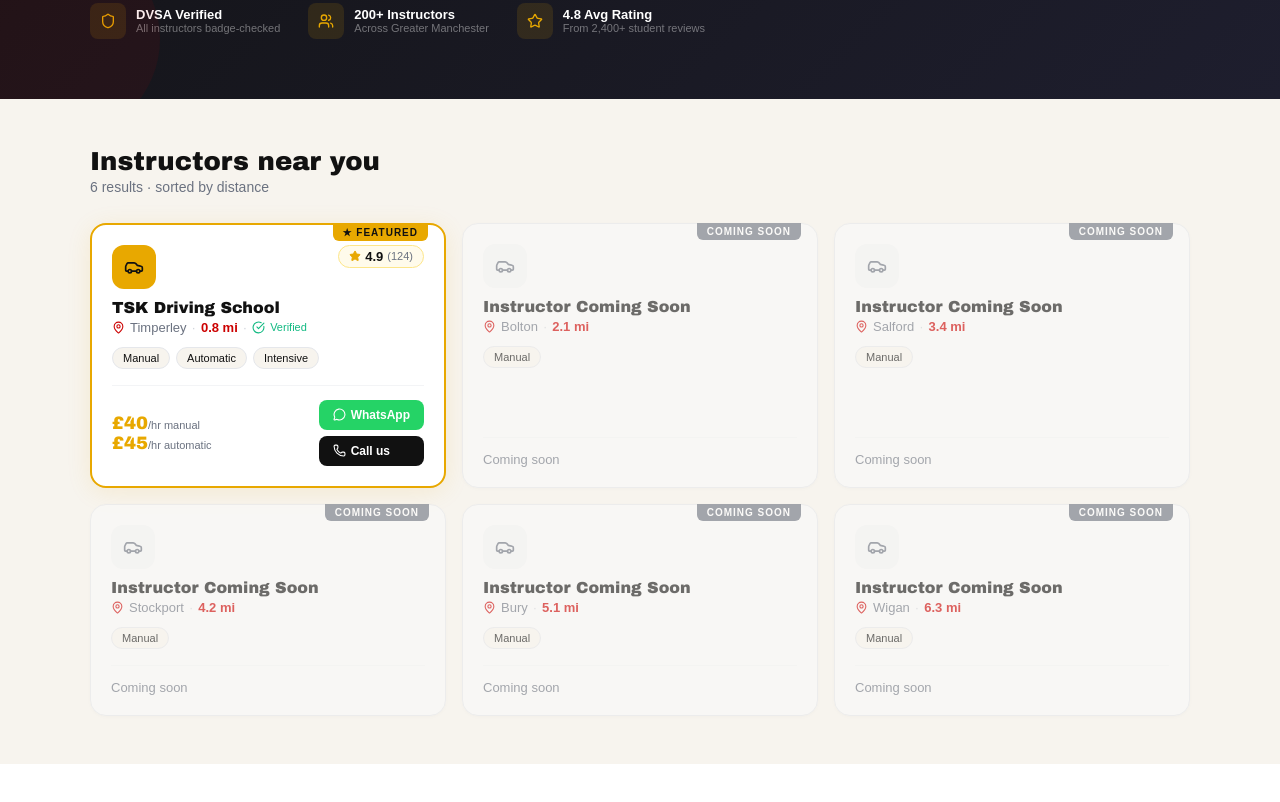
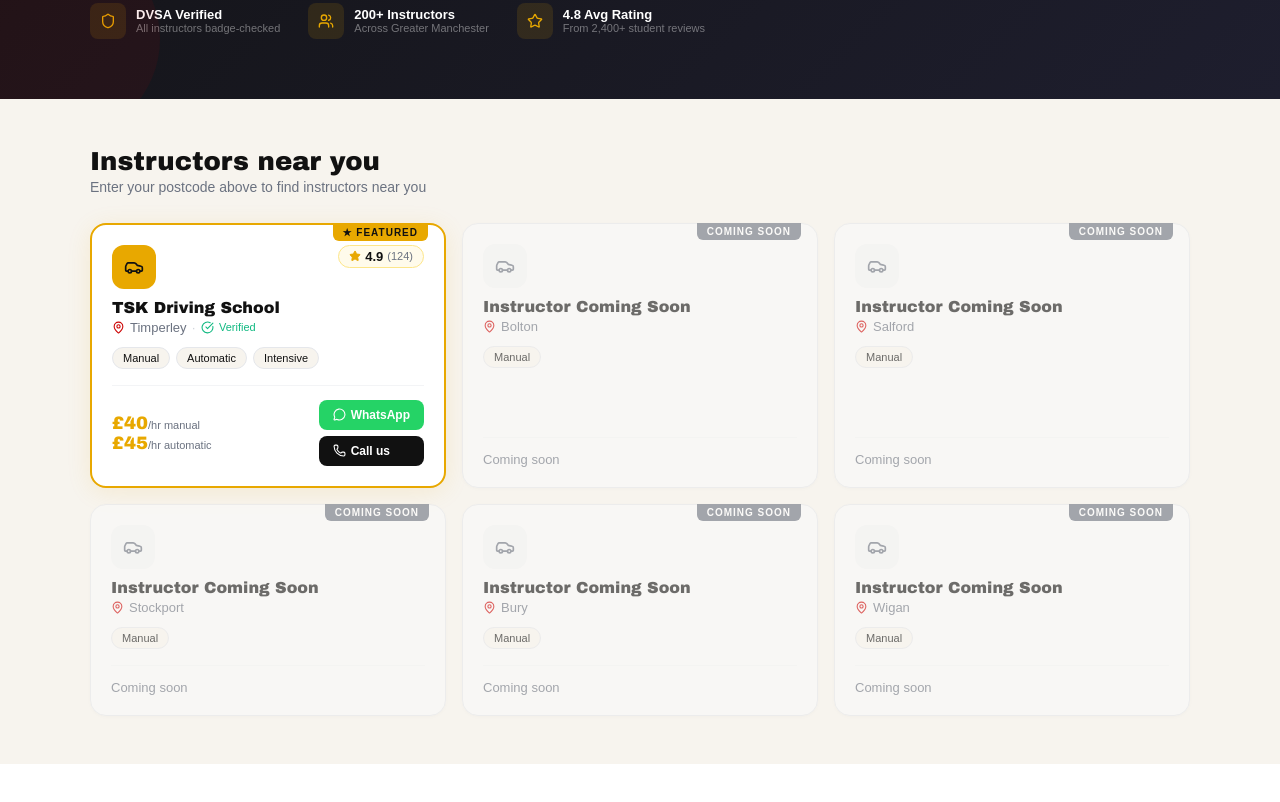
Before and after one commit to TSK1503/instructorspot, a React (Create React App) app: page / in a window 1280 px wide. Shown: the part 630-1432 px from the top of the page. Built offline with nearby package versions, Linux system fonts and the light colour scheme.

Commit message:
Real postcode search with distance sorting

```diff
--- a/src/App.js
+++ b/src/App.js
@@ -1,5 +1,5 @@
 import { useState } from "react";
-import { MapPin, Star, Search, Shield, Car, Users, CheckCircle, Phone, MessageCircle } from "lucide-react";
+import { MapPin, Star, Search, Shield, Car, Users, CheckCircle, Phone, MessageCircle, Loader } from "lucide-react";
 
 const AMBER = "#E8A800";
 const RED = "#CC0000";
@@ -32,18 +32,66 @@
   );
 }
 
-const INSTRUCTORS = [
-  { id: 1, name: "TSK Driving School", area: "Timperley", distance: "0.8 mi", priceManual: 40, priceAuto: 45, rating: 4.9, reviews: 124, tags: ["Manual", "Automatic", "Intensive"], verified: true, featured: true, comingSoon: false },
-  { id: 2, name: "Instructor Coming Soon", area: "Bolton", distance: "2.1 mi", priceManual: null, priceAuto: null, rating: null, reviews: null, tags: ["Manual"], verified: false, featured: false, comingSoon: true },
-  { id: 3, name: "Instructor Coming Soon", area: "Salford", distance: "3.4 mi", priceManual: null, priceAuto: null, rating: null, reviews: null, tags: ["Manual"], verified: false, featured: false, comingSoon: true },
-  { id: 4, name: "Instructor Coming Soon", area: "Stockport", distance: "4.2 mi", priceManual: null, priceAuto: null, rating: null, reviews: null, tags: ["Manual"], verified: false, featured: false, comingSoon: true },
-  { id: 5, name: "Instructor Coming Soon", area: "Bury", distance: "5.1 mi", priceManual: null, priceAuto: null, rating: null, reviews: null, tags: ["Manual"], verified: false, featured: false, comingSoon: true },
-  { id: 6, name: "Instructor Coming Soon", area: "Wigan", distance: "6.3 mi", priceManual: null, priceAuto: null, rating: null, reviews: null, tags: ["Manual"], verified: false, featured: false, comingSoon: true },
+const BASE_INSTRUCTORS = [
+  { id: 1, name: "TSK Driving School", area: "Timperley", postcode: "WA15 7AB", lat: 53.3879, lng: -2.3308, priceManual: 40, priceAuto: 45, rating: 4.9, reviews: 124, tags: ["Manual", "Automatic", "Intensive"], verified: true, featured: true, comingSoon: false },
+  { id: 2, name: "Instructor Coming Soon", area: "Bolton", postcode: "BL1 1AA", lat: 53.5780, lng: -2.4282, priceManual: null, priceAuto: null, rating: null, reviews: null, tags: ["Manual"], verified: false, featured: false, comingSoon: true },
+  { id: 3, name: "Instructor Coming Soon", area: "Salford", postcode: "M5 4WT", lat: 53.4830, lng: -2.2931, priceManual: null, priceAuto: null, rating: null, reviews: null, tags: ["Manual"], verified: false, featured: false, comingSoon: true },
+  { id: 4, name: "Instructor Coming Soon", area: "Stockport", postcode: "SK1 1AA", lat: 53.4062, lng: -2.1575, priceManual: null, priceAuto: null, rating: null, reviews: null, tags: ["Manual"], verified: false, featured: false, comingSoon: true },
+  { id: 5, name: "Instructor Coming Soon", area: "Bury", postcode: "BL9 0AA", lat: 53.5933, lng: -2.2966, priceManual: null, priceAuto: null, rating: null, reviews: null, tags: ["Manual"], verified: false, featured: false, comingSoon: true },
+  { id: 6, name: "Instructor Coming Soon", area: "Wigan", postcode: "WN1 1AA", lat: 53.5450, lng: -2.6325, priceManual: null, priceAuto: null, rating: null, reviews: null, tags: ["Manual"], verified: false, featured: false, comingSoon: true },
 ];
+
+function getDistanceMiles(lat1, lng1, lat2, lng2) {
+  const R = 3958.8;
+  const dLat = (lat2 - lat1) * Math.PI / 180;
+  const dLng = (lng2 - lng1) * Math.PI / 180;
+  const a = Math.sin(dLat / 2) * Math.sin(dLat / 2) +
+    Math.cos(lat1 * Math.PI / 180) * Math.cos(lat2 * Math.PI / 180) *
+    Math.sin(dLng / 2) * Math.sin(dLng / 2);
+  const c = 2 * Math.atan2(Math.sqrt(a), Math.sqrt(1 - a));
+  return (R * c).toFixed(1);
+}
 
 export default function App() {
   const [postcode, setPostcode] = useState("");
   const [searched, setSearched] = useState(false);
+  const [loading, setLoading] = useState(false);
+  const [error, setError] = useState("");
+  const [instructors, setInstructors] = useState(
+    BASE_INSTRUCTORS.map(i => ({ ...i, distance: null }))
+  );
+
+  const handleSearch = async (e) => {
+    e.preventDefault();
+    if (!postcode.trim()) return;
+    setLoading(true);
+    setError("");
+    try {
+      const res = await fetch(`https://api.postcodes.io/postcodes/${postcode.trim().replace(/\s/g, "")}`);
+      const data = await res.json();
+      if (data.status !== 200) {
+        setError("Postcode not found — please check and try again.");
+        setLoading(false);
+        return;
+      }
+      const { latitude, longitude } = data.result;
+      const sorted = BASE_INSTRUCTORS
+        .map(inst => ({
+          ...inst,
+          distance: getDistanceMiles(latitude, longitude, inst.lat, inst.lng)
+        }))
+        .sort((a, b) => {
+          if (a.featured) return -1;
+          if (b.featured) return 1;
+          return parseFloat(a.distance) - parseFloat(b.distance);
+        });
+      setInstructors(sorted);
+      setSearched(true);
+    } catch (err) {
+      setError("Something went wrong — please try again.");
+    }
+    setLoading(false);
+  };
 
   return (
     <div style={{ fontFamily: "Arial, sans-serif", background: "#fff", minHeight: "100vh", color: DARK }}>
@@ -78,7 +126,7 @@
           <p style={{ color: "rgba(255,255,255,0.6)", fontSize: 17, maxWidth: 520, marginBottom: 36, lineHeight: 1.6 }}>
             Skip the big franchises. Find verified independent instructors near you and book directly — no middleman, no hidden fees.
           </p>
-          <div style={{ display: "flex", gap: 10, maxWidth: 560, flexWrap: "wrap" }}>
+          <form onSubmit={handleSearch} style={{ display: "flex", gap: 10, maxWidth: 560, flexWrap: "wrap" }}>
             <div style={{ flex: 1, minWidth: 200, display: "flex", alignItems: "center", gap: 10, background: "#fff", borderRadius: 12, padding: "14px 16px" }}>
               <MapPin size={18} color={GREY} />
               <input
@@ -89,12 +137,17 @@
               />
             </div>
             <button
-              onClick={() => setSearched(true)}
-              style={{ background: AMBER, color: DARK, border: "none", borderRadius: 12, padding: "14px 28px", fontSize: 15, fontWeight: 900, cursor: "pointer", display: "flex", alignItems: "center", gap: 8 }}
+              type="submit"
+              disabled={loading}
+              style={{ background: AMBER, color: DARK, border: "none", borderRadius: 12, padding: "14px 28px", fontSize: 15, fontWeight: 900, cursor: "pointer", display: "flex", alignItems: "center", gap: 8, opacity: loading ? 0.7 : 1 }}
             >
-              <Search size={18} /> Find Instructors
+              {loading ? <Loader size={18} /> : <Search size={18} />}
+              {loading ? "Searching..." : "Find Instructors"}
             </button>
-          </div>
+          </form>
+          {error && (
+            <p style={{ color: RED, fontSize: 13, marginTop: 10 }}>{error}</p>
+          )}
           <div style={{ display: "flex", gap: 28, marginTop: 32, flexWrap: "wrap" }}>
             {[
               { icon: Shield, label: "DVSA Verified", sub: "All instructors badge-checked" },
@@ -122,10 +175,12 @@
             <h2 style={{ fontFamily: "Arial Black, sans-serif", fontSize: 26, fontWeight: 900, margin: 0 }}>
               {searched && postcode ? `Instructors near ${postcode}` : "Instructors near you"}
             </h2>
-            <p style={{ color: GREY, fontSize: 14, margin: "4px 0 0" }}>{INSTRUCTORS.length} results · sorted by distance</p>
+            <p style={{ color: GREY, fontSize: 14, margin: "4px 0 0" }}>
+              {searched ? `${instructors.length} results · sorted by distance` : "Enter your postcode above to find instructors near you"}
+            </p>
           </div>
           <div style={{ display: "grid", gridTemplateColumns: "repeat(auto-fill, minmax(310px, 1fr))", gap: 16 }}>
-            {INSTRUCTORS.map(inst => (
+            {instructors.map(inst => (
               <div key={inst.id} style={{
                 background: inst.comingSoon ? "#fafafa" : "#fff",
                 borderRadius: 16,
@@ -159,8 +214,12 @@
                 <div style={{ display: "flex", alignItems: "center", gap: 5, color: GREY, fontSize: 13, marginBottom: 12 }}>
                   <MapPin size={13} color={RED} />
                   <span>{inst.area}</span>
-                  <span style={{ color: "#d1d5db" }}>·</span>
-                  <span style={{ color: RED, fontWeight: 600 }}>{inst.distance}</span>
+                  {inst.distance && (
+                    <>
+                      <span style={{ color: "#d1d5db" }}>·</span>
+                      <span style={{ color: RED, fontWeight: 600 }}>{inst.distance} mi</span>
+                    </>
+                  )}
                   {inst.verified && (
                     <>
                       <span style={{ color: "#d1d5db" }}>·</span>
```
